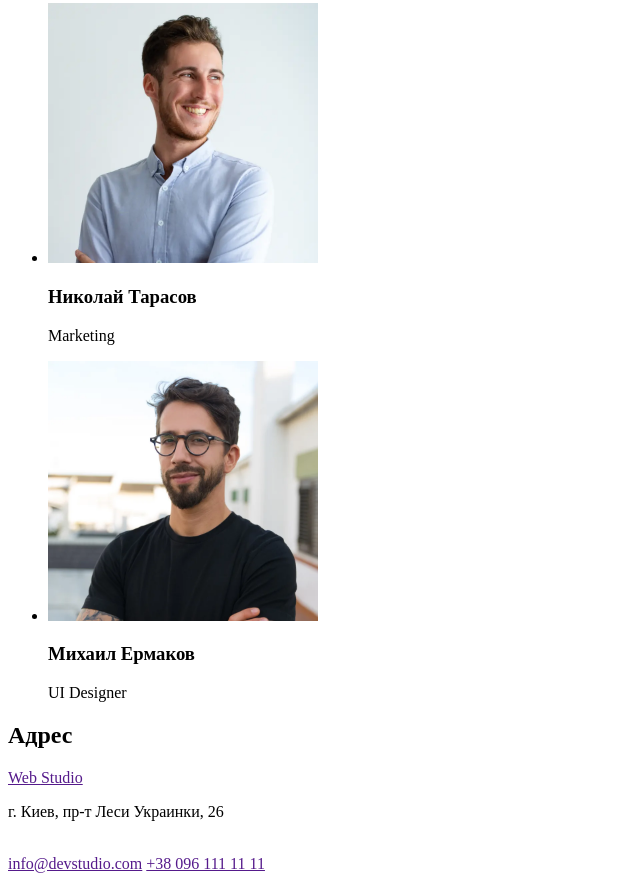
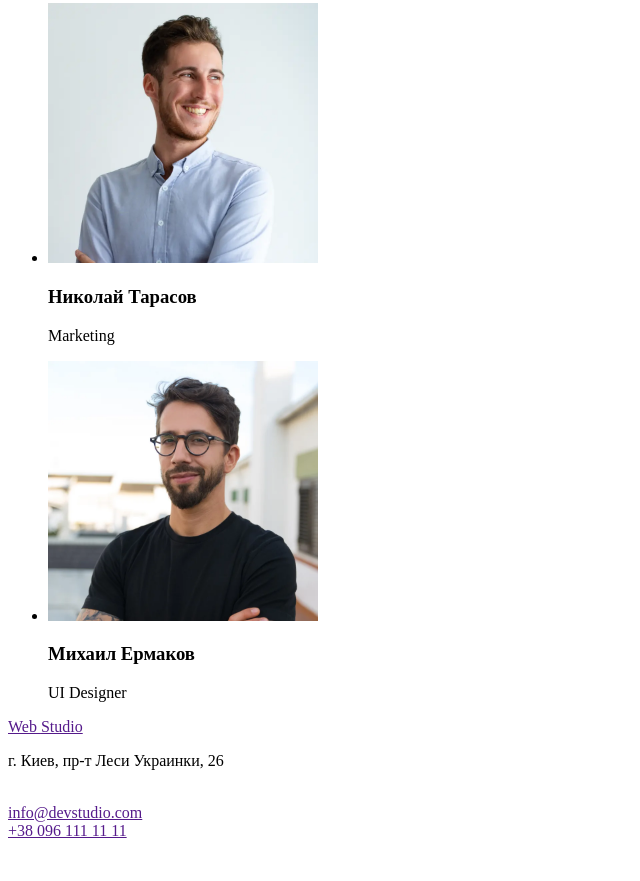
Before and after one commit to LesiaUKR/Fullstack_goit-markup-hw-01, a plain HTML site: page index.html in a window 1280 px wide. Shown: the part 2285-3166 px from the top of the page, without its empty margins (0-640 px from the left). After the commit the page ends 3133 px from the top, so only its background shows below. Drawn offline with Linux system fonts and the light colour scheme.

Commit message:
Виправила помилку після перевірки2

```diff
--- a/index.html
+++ b/index.html
@@ -1,5 +1,5 @@
 <!DOCTYPE html>
-<html lang="en">
+<html lang="ru">
 <head>
     <meta charset="UTF-8">
     <meta http-equiv="X-UA-Compatible" content="IE=edge">
@@ -96,11 +96,10 @@
     </main>
     <!--Подвал-->
     <footer>
-          <h2>Адрес</h2>
            <a href=""><span class="accent">Web </span>Studio</a>
            <p>г. Киев, пр-т Леси Украинки, 26</p><br />
-           <a href="">info@devstudio.com</a>
-           <a href="">+38 096 111 11 11</a>
+           <a href="">info@devstudio.com</a><br />
+           <a href="">+38 096 111 11 11</a><br />
      </footer>
 </body>
 </html>
```
